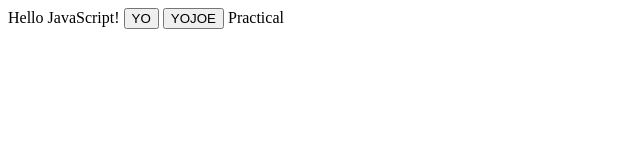
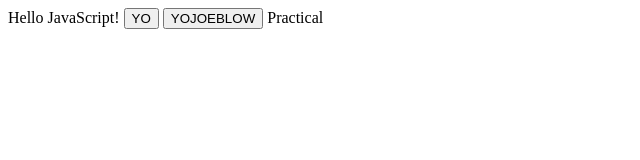
Before and after one commit to millerj-tc/febonegam, a plain HTML site: page index.html in a window 1280 px wide. Shown: the full height of the page, 0-640 px from the left. Drawn offline with Linux system fonts and the light colour scheme.

Commit message:
Update index.html

```diff
--- a/index.html
+++ b/index.html
@@ -8,7 +8,7 @@
       <span id="span"></span>
       <span id="demo"></span>
       <button onclick="testClick()">YO</button>
-      <button onclick="testClick2()">YOJOE</button>
+      <button onclick="testClick2()">YOJOEBLOW</button>
       <script>function testClick2() {
     document.getElementById("span").innerHTML = BLOOP;
         }</script>
```
